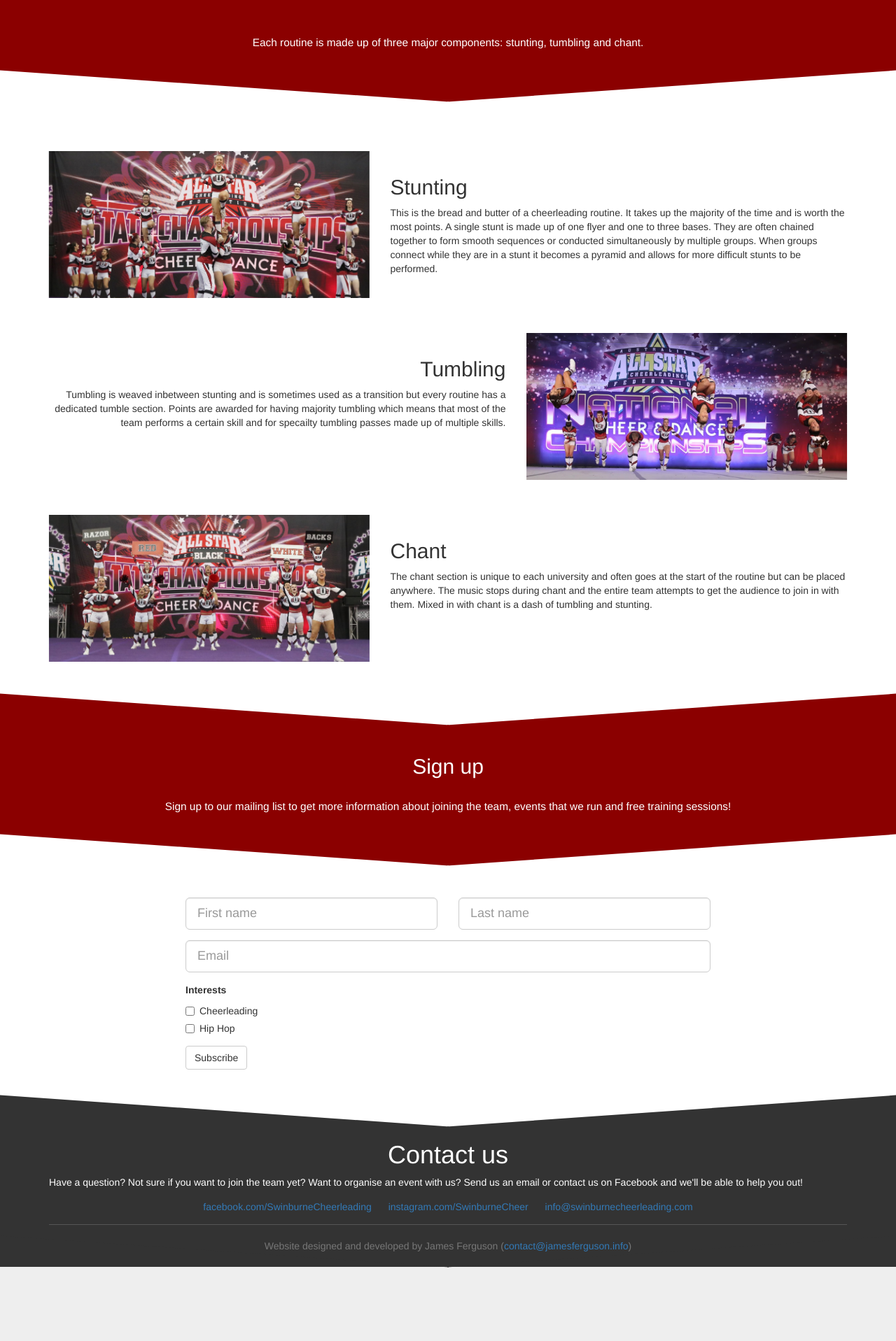
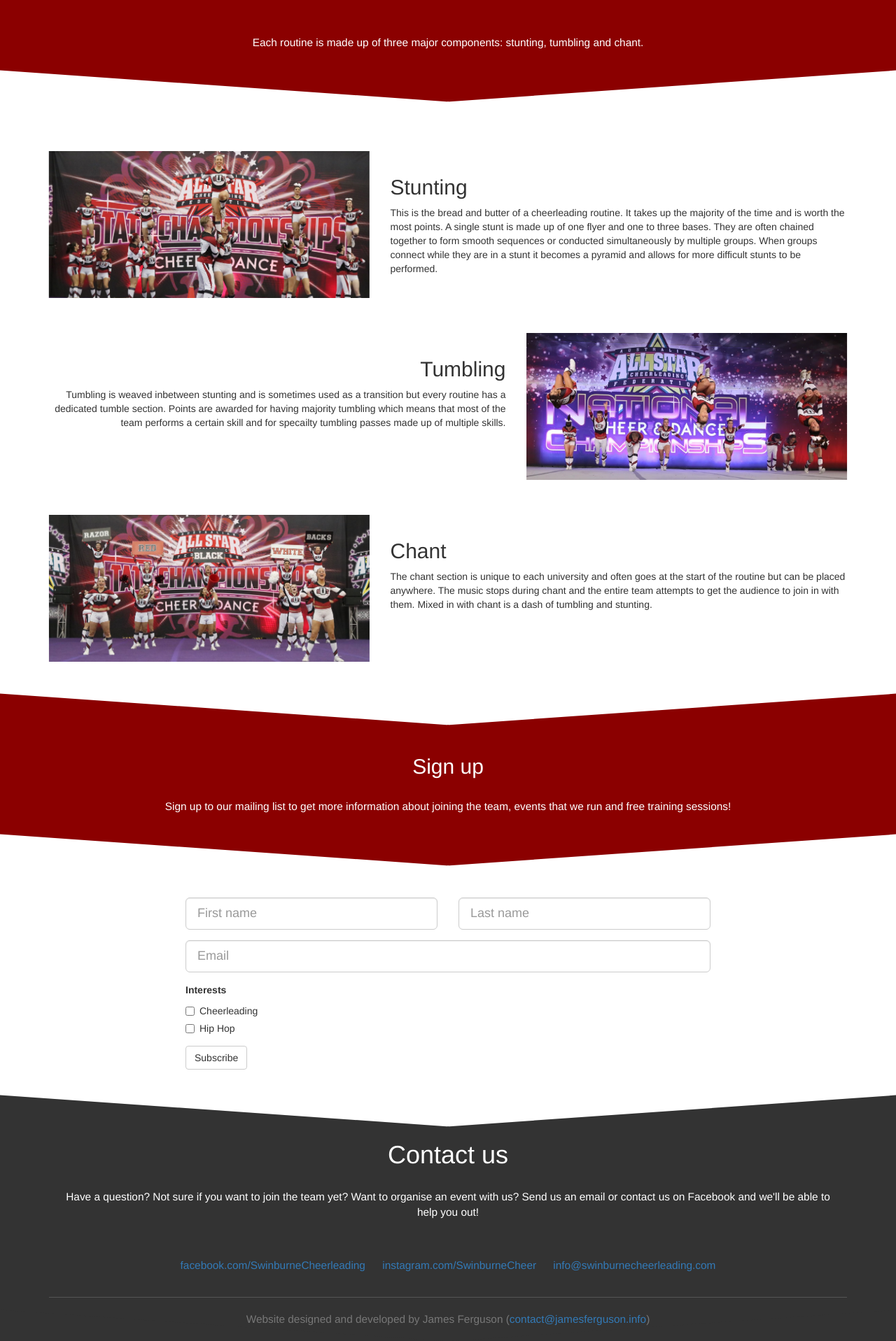
Before and after one commit to swinburnecheer/swinburnecheer.github.io, a Jekyll site: the page built from index.html, in a window 1280 px wide. Shown: the part 1201-3118 px from the top of the page at 70% size. Built offline with Jekyll 4.4.1, drawn with Linux system fonts in a browser that asks for light colours; before the commit the page ends 3012 px from its top, so only the background shows below that.

Commit message:
Fix padding of footer element.

```diff
--- a/index.html
+++ b/index.html
@@ -202,7 +202,7 @@
   </div>
 
 
-  <footer id="contact" class="chevron-black chevron-tail">
+  <footer id="contact" class="chevron-black chevron-tail chevron-banner">
     <div class="container">
       <div class="row">
         <div class="col-xs-12">
```
